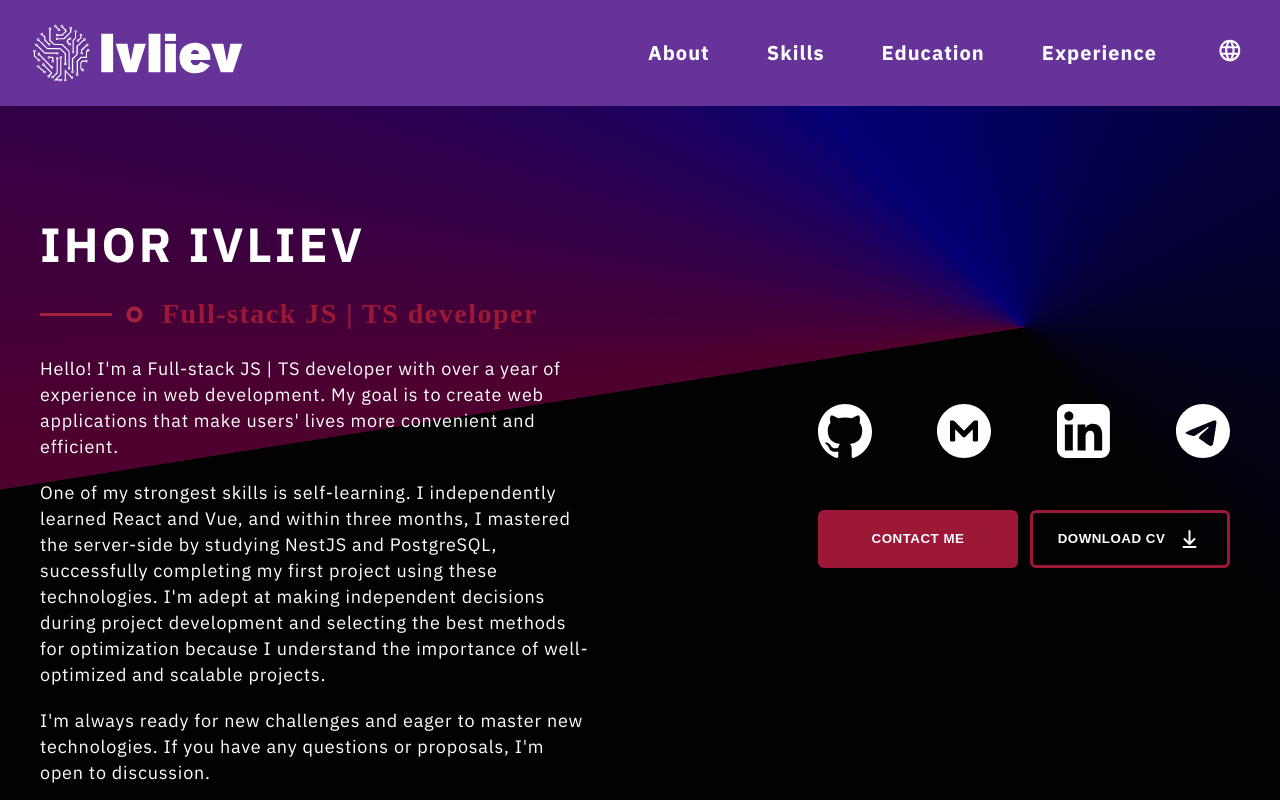
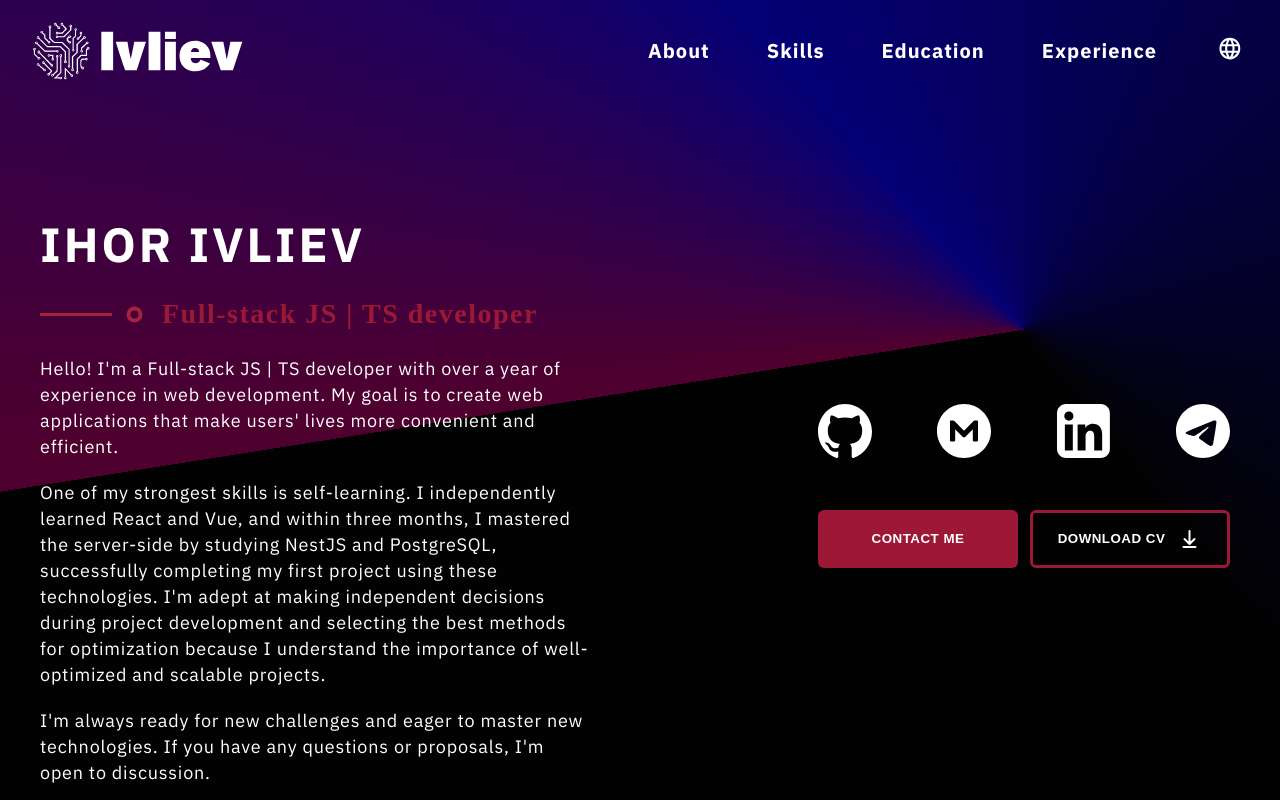
Before and after one commit to holdenn1/ihor-ivliev, a Vue app: page / in a window 1280 px wide. Shown: the top 800 px of the page. Built offline with nearby package versions, Linux system fonts and the light colour scheme; a web font is replaced by a local one.

Commit message:
added animation to header

```diff
--- a/src/components/Experience.vue
+++ b/src/components/Experience.vue
@@ -62,7 +62,7 @@
       <div class="work-item">
         <div class="work-description-block">
           <h3 class="work-name" style="margin-bottom: 12px">
-            “Техносток”/Zaporizhzhia
+            “Техносток” / Zaporizhzhia
           </h3>
 
           <h4 class="work-position-title">Retail Trade Manager</h4>
--- a/src/components/Header.vue
+++ b/src/components/Header.vue
@@ -1,5 +1,5 @@
 <template>
-  <header class="header">
+  <header class="header" :class="{ 'fixed-header': changeHeader }">
     <div class="header-container">
       <img
         @click="scrollTop"
@@ -57,9 +57,10 @@
 </template>
 
 <script setup lang="ts">
-import { ref } from "vue";
+import { onBeforeUnmount, onMounted, ref, watchEffect } from "vue";
 
 const blockVisible = ref<boolean>(false);
+const changeHeader = ref<boolean>(false);
 
 function scrollToElement(elementId: string) {
   const element = document.getElementById(elementId);
@@ -79,6 +80,29 @@ function showBlock() {
 function hideBlock() {
   blockVisible.value = false;
 }
+
+const scrollPosition = ref(window.pageYOffset);
+
+const handleScroll = () => {
+  scrollPosition.value = window.pageYOffset;
+};
+
+onMounted(() => {
+  window.addEventListener("scroll", handleScroll);
+});
+
+onBeforeUnmount(() => {
+  window.removeEventListener("scroll", handleScroll);
+});
+
+watchEffect(() => {
+  if (scrollPosition.value > 0) {
+    changeHeader.value = true;
+  }
+  if (scrollPosition.value === 0) {
+    changeHeader.value = false;
+  }
+});
 </script>
 
 <style lang="scss" scoped>
@@ -87,23 +111,44 @@ function hideBlock() {
   height: 106px;
   padding: 0 10px;
   position: fixed;
-  top: 0;
+  top: -2px;
   left: 0;
   z-index: 1000;
-
   animation-name: header;
   animation-duration: 1s;
   animation-timing-function: ease;
   animation-delay: 0.5s;
+  animation-fill-mode: forwards;
+  transition: 2s;
   opacity: 0;
-  animation-fill-mode: forwards;
-  background-color: rebeccapurple;
-
   @keyframes header {
     100% {
       opacity: 1;
     }
   }
+
+  &:after {
+
+    content: '';
+    width: 100%;
+    height: 100px;
+    position: fixed;
+    top: -2px;
+    left: 0;
+    z-index: 1000;
+
+    background: rgb(7, 2, 92);
+    background: linear-gradient(
+      213deg,
+      rgb(5, 2, 61) 24%,
+      #07025c 49%,
+      rgb(59, 1, 25) 88%
+    );
+    opacity: 0;
+    transition: 1s;
+  }
+
+
   .header-container {
     height: 100%;
     max-width: 1220px;
@@ -114,10 +159,14 @@ function hideBlock() {
     .header-logo {
       margin-right: 60px;
       cursor: pointer;
+      position: relative;
+      z-index: 2000;
     }
     .header-nav {
       max-width: 606px;
       width: 100%;
+      position: relative;
+      z-index: 2000;
       .header-nav-list {
         display: flex;
         justify-content: space-between;
@@ -187,4 +236,10 @@ function hideBlock() {
     }
   }
 }
+
+.fixed-header {
+  &::after{
+    opacity: 1;
+  }
+}
 </style>
--- a/src/components/MyLinks.vue
+++ b/src/components/MyLinks.vue
@@ -37,6 +37,7 @@ const openEmail = () => {
   display: flex;
   justify-content: space-between;
   &__item {
+    cursor: pointer;
     .my-link-image{
       transition: 0.3s;
       &:hover{
--- a/src/components/Skills.vue
+++ b/src/components/Skills.vue
@@ -48,7 +48,6 @@ const skills = [
 
 const observer = new IntersectionObserver(([entry]) => {
   if (entry.isIntersecting) {
-    console.log(1);
     isAnimation.value = true;
     observer.disconnect();
   }
```
